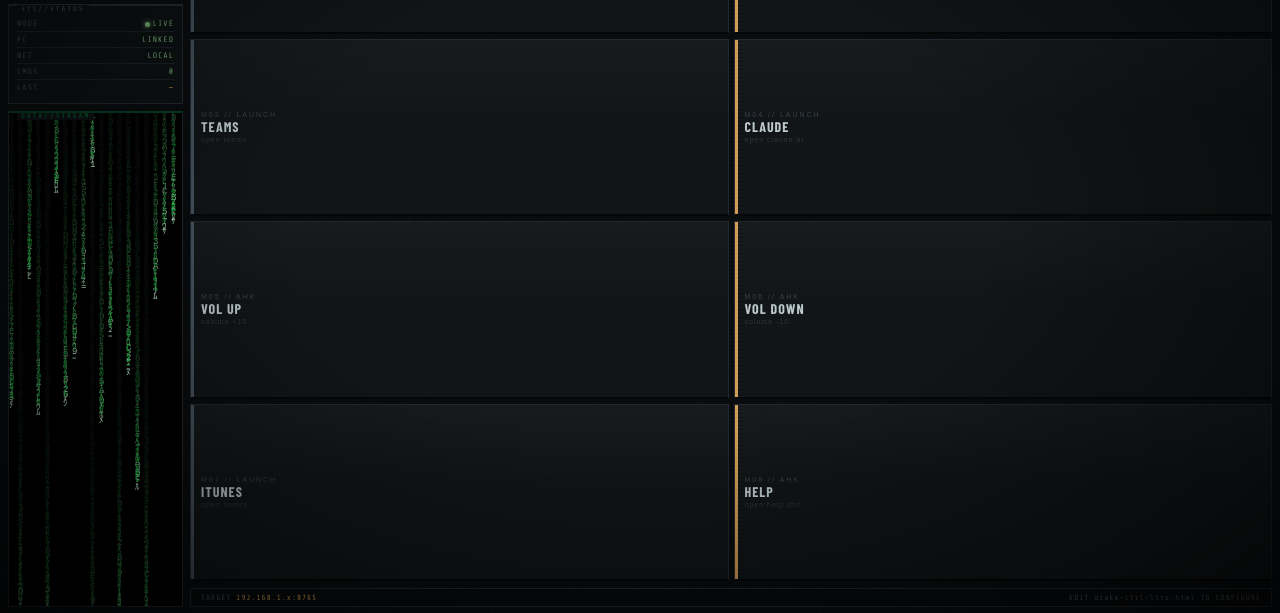
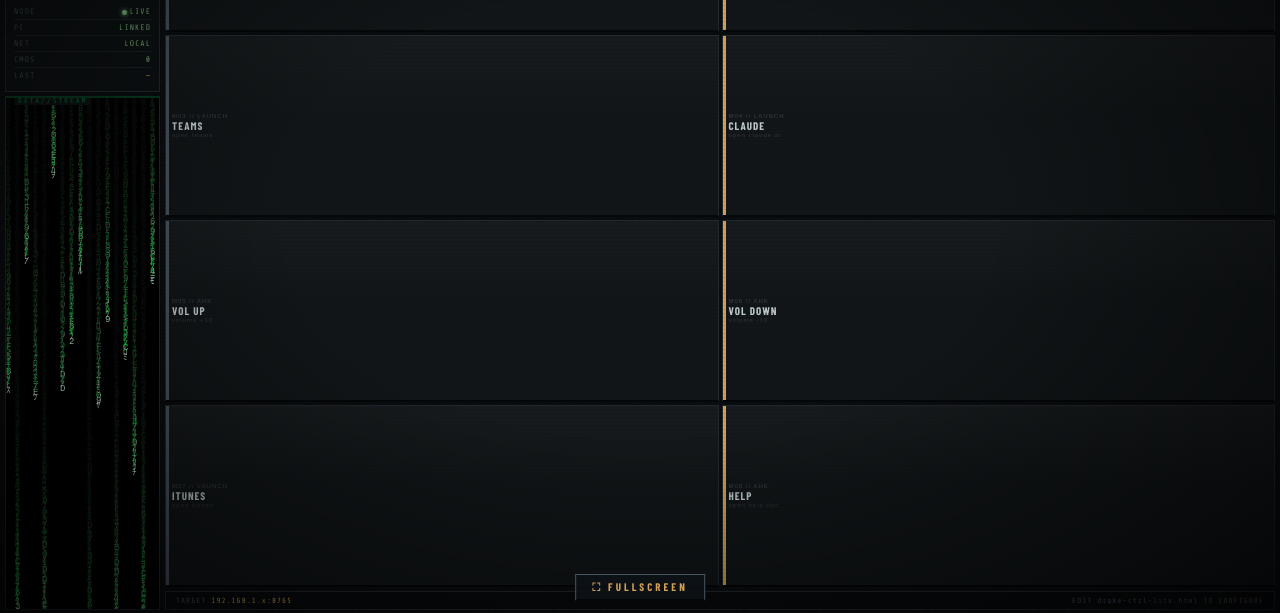
Before and after one commit to wellybrooke-eng/drake-ctrl, a plain HTML site: page index.html in a window 1280 px wide. Shown: the part 187-800 px from the top of the page. Drawn offline with nearby package versions, Linux system fonts and the light colour scheme; a web font is replaced by a local one.

Commit message:
Add files via upload

```diff
--- a/index.html
+++ b/index.html
@@ -60,9 +60,9 @@
 
   .container {
     display: grid;
-    grid-template-columns: 175px 1fr;
+    grid-template-columns: 155px 1fr;
     height: 100vh;
-    padding: 8px; gap: 7px;
+    padding: 5px; gap: 5px;
     position: relative; z-index: 1;
   }
 
@@ -75,7 +75,7 @@
   }
 
   /* ══ LEFT ══ */
-  .left-panel { display: flex; flex-direction: column; gap: 7px; }
+  .left-panel { display: flex; flex-direction: column; gap: 4px; }
 
   .drake-logo-block {
     background: #0c0f12;
@@ -159,7 +159,7 @@
   #matrixCanvas { width: 100%; height: 100%; display: block; }
 
   /* ══ RIGHT ══ */
-  .right-panel { display: flex; flex-direction: column; gap: 7px; }
+  .right-panel { display: flex; flex-direction: column; gap: 4px; }
 
   .panel-header {
     display: flex; align-items: center; justify-content: space-between;
@@ -179,14 +179,14 @@
   .button-grid {
     display: grid; grid-template-columns: 1fr 1fr;
     grid-template-rows: repeat(4, 1fr);
-    gap: 5px; flex: 1;
+    gap: 3px; flex: 1;
   }
 
   .macro-btn {
     background: var(--panel2); border: 1px solid var(--border);
     border-bottom: 2px solid #050708;
-    padding: 0 10px; cursor: pointer;
-    display: flex; flex-direction: column; justify-content: center; gap: 2px;
+    padding: 0 6px; cursor: pointer;
+    display: flex; flex-direction: column; justify-content: center; gap: 1px;
     position: relative; overflow: hidden;
     transition: all 0.1s ease;
     -webkit-tap-highlight-color: transparent; user-select: none;
@@ -216,12 +216,12 @@
   }
   .macro-btn.triggered { animation: btnFlash 0.35s ease-out forwards; }
 
-  .btn-id   { font-size: 7px; color: var(--steel); letter-spacing: 2px; opacity: 0.7; }
+  .btn-id   { font-size: 6px; color: var(--steel); letter-spacing: 1px; opacity: 0.7; }
   .btn-label {
-    font-family: 'Barlow Condensed', sans-serif; font-size: 14px; font-weight: 700;
+    font-family: 'Barlow Condensed', sans-serif; font-size: 11px; font-weight: 700;
     color: var(--text-bright); letter-spacing: 1px; text-transform: uppercase; line-height: 1;
   }
-  .btn-desc { font-size: 7px; color: var(--steel); opacity: 0.5; letter-spacing: 1px; }
+  .btn-desc { font-size: 6px; color: var(--steel); opacity: 0.5; letter-spacing: 1px; }
 
   .config-bar {
     background: #090b0d; border: 1px solid var(--border);
@@ -229,9 +229,31 @@
     display: flex; justify-content: space-between; align-items: center; flex-shrink: 0;
   }
   .config-bar .ip { color: var(--accent-warm); }
+
+  /* Fullscreen button — sits over the UI, fades out when fullscreen active */
+  #fs-btn {
+    position: fixed;
+    bottom: 12px; left: 50%; transform: translateX(-50%);
+    z-index: 200;
+    background: rgba(14,18,22,0.92);
+    border: 1px solid var(--steel);
+    border-bottom: 2px solid #050708;
+    color: var(--accent-warm);
+    font-family: 'Barlow Condensed', sans-serif;
+    font-size: 11px; font-weight: 700;
+    letter-spacing: 3px;
+    padding: 5px 16px;
+    cursor: pointer;
+    text-transform: uppercase;
+    transition: opacity 0.4s;
+  }
+  #fs-btn:active { opacity: 0.5; }
+  #fs-btn.hidden { opacity: 0; pointer-events: none; }
 </style>
 </head>
 <body>
+
+<button id="fs-btn" onclick="goFullscreen()">⛶ FULLSCREEN</button>
 
 <div class="container">
   <div class="left-panel">
@@ -322,6 +344,28 @@
 // ────────────────────────────────────────────────────────────────
 
 document.getElementById('ip-display').textContent = `${PC_HOST}:${PC_PORT}`;
+
+// Fullscreen
+function goFullscreen() {
+  const el = document.documentElement;
+  const req = el.requestFullscreen || el.webkitRequestFullscreen || el.mozRequestFullScreen || el.msRequestFullscreen;
+  if (req) {
+    req.call(el);
+    document.getElementById('fs-btn').classList.add('hidden');
+  }
+}
+
+// Show button again if fullscreen exits
+document.addEventListener('fullscreenchange', () => {
+  if (!document.fullscreenElement) {
+    document.getElementById('fs-btn').classList.remove('hidden');
+  }
+});
+document.addEventListener('webkitfullscreenchange', () => {
+  if (!document.webkitFullscreenElement) {
+    document.getElementById('fs-btn').classList.remove('hidden');
+  }
+});
 
 // Clock
 function updateClock() {
```
